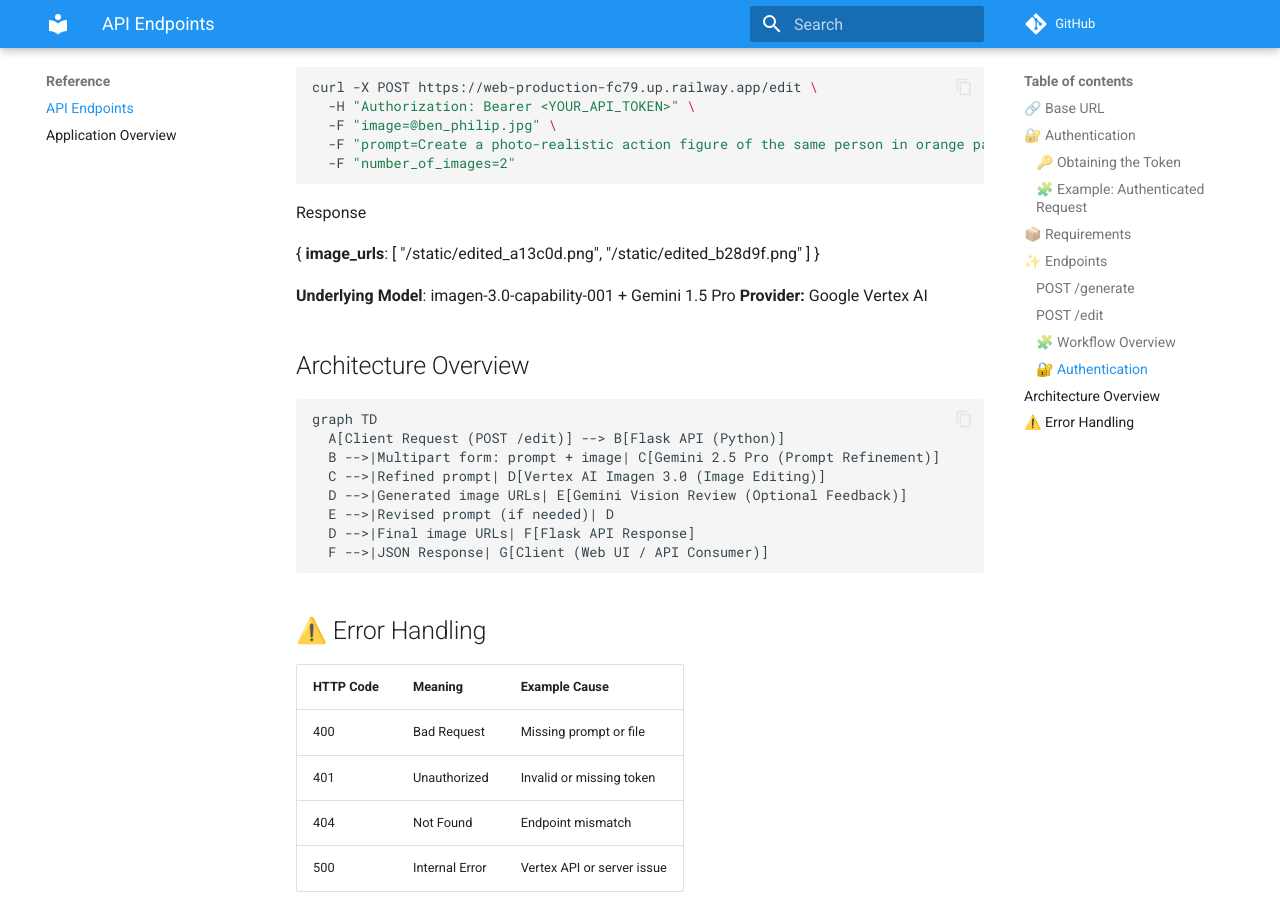
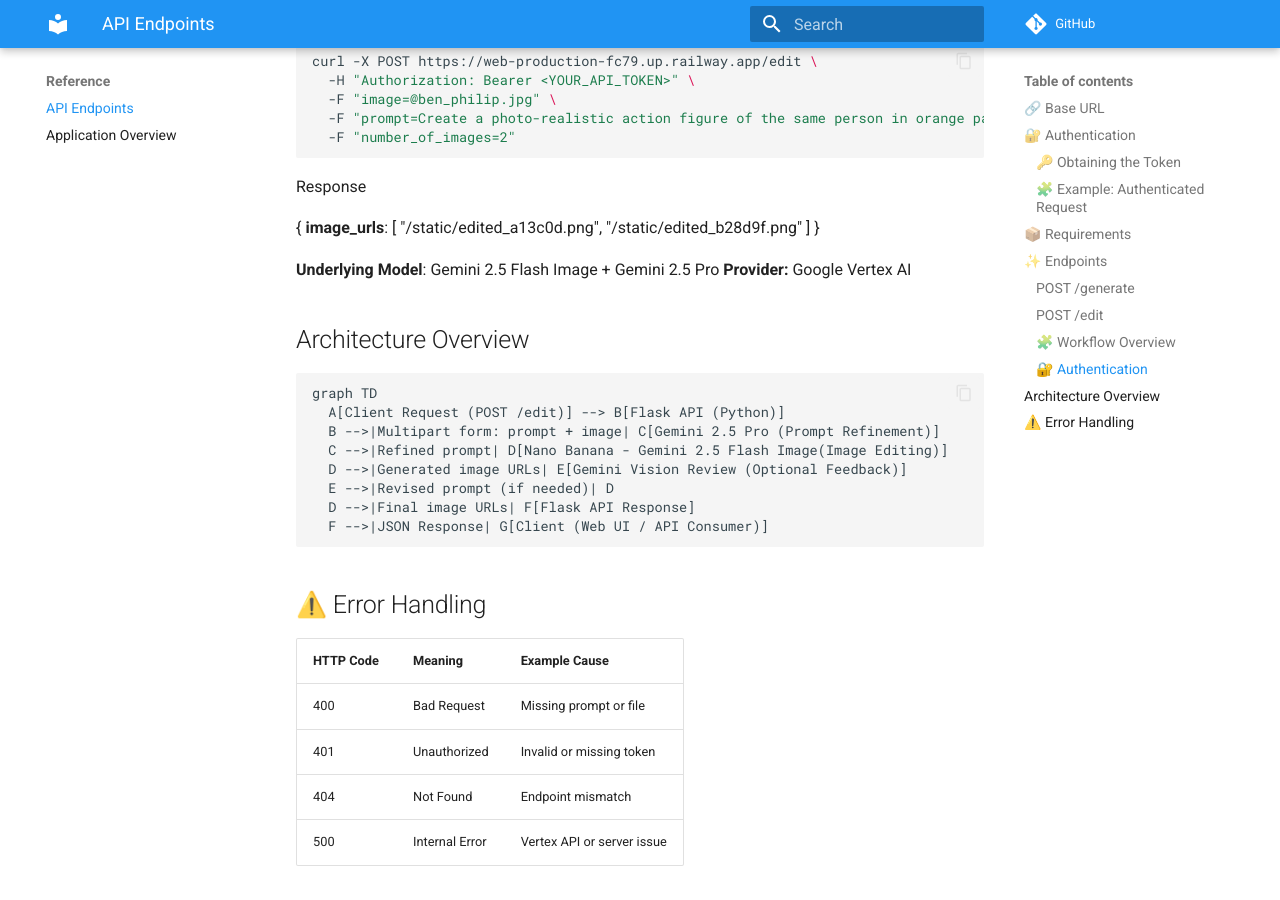
Before and after one commit to rm01844/img_gen_ai, an MkDocs documentation site: the page built from docs/reference/api.md, in a window 1280 px wide and 900 px high, scrolled down 3598 px. Built offline with MkDocs 1.6.1 and Material for MkDocs 9.7.7, drawn with Linux system fonts in a browser that asks for light colours; comment, search, counter and statistics services are not loaded; some of the changed text lies outside the part shown.

Commit message:
Update api.md

```diff
--- a/docs/reference/api.md
+++ b/docs/reference/api.md
@@ -98,26 +98,25 @@ Response
 **Underlying Model:** imagen-4.0-generate-001
 **Provider:** Google Vertex AI
 
----
 
 ### **POST /edit**
 
 This endpoint enables **AI-powered image editing** by combining
 Google **Gemini 2.5 Pro** (for intelligent prompt refinement and feedback)
-with **Vertex AI Imagen 3.0** (for photo-realistic image generation).
+with **Gemini 2.5 Flash Image** (for photo-realistic image generation).
 
 ---
 
 ### 🧩 Workflow Overview
 
 1. **Prompt Refinement (Gemini 2.5 Pro)**
-   - The user’s raw text prompt is rewritten by Gemini to be concise, spatially descriptive, and better aligned with Imagen’s generation semantics.
+   - The user’s raw text prompt is rewritten by Gemini to be concise, spatially descriptive, and better aligned with Gemini's generation semantics.
    - Example transformation:
      > _"Turn this person into an action figure in orange packaging"_
      → _"Create a high-resolution product photo of the same person as a realistic action figure packaged in an orange blister pack with accessories arranged symmetrically and a name label at the top."_
 
-2. **Image Generation (Vertex AI Imagen 3.0)**
-   - The refined prompt and uploaded reference image are sent to Imagen to produce the edited output.
+2. **Image Generation (Gemini 2.5 Flash Image)**
+   - The refined prompt and uploaded reference image are sent to Gemini 2.5 Flash Image to produce the edited output.
 
 3. **Automated Feedback (Gemini Vision Review)**
    - Gemini optionally evaluates the generated image for identity and layout consistency,
@@ -164,7 +163,7 @@ Response
   ]
 }
 
-**Underlying Model**: imagen-3.0-capability-001 + Gemini 1.5 Pro
+**Underlying Model**: Gemini 2.5 Flash Image + Gemini 2.5 Pro
 **Provider:** Google Vertex AI
 
 ## Architecture Overview
@@ -173,7 +172,7 @@ Response
 graph TD
   A[Client Request (POST /edit)] --> B[Flask API (Python)]
   B -->|Multipart form: prompt + image| C[Gemini 2.5 Pro (Prompt Refinement)]
-  C -->|Refined prompt| D[Vertex AI Imagen 3.0 (Image Editing)]
+  C -->|Refined prompt| D[Nano Banana - Gemini 2.5 Flash Image(Image Editing)]
   D -->|Generated image URLs| E[Gemini Vision Review (Optional Feedback)]
   E -->|Revised prompt (if needed)| D
   D -->|Final image URLs| F[Flask API Response]
```
